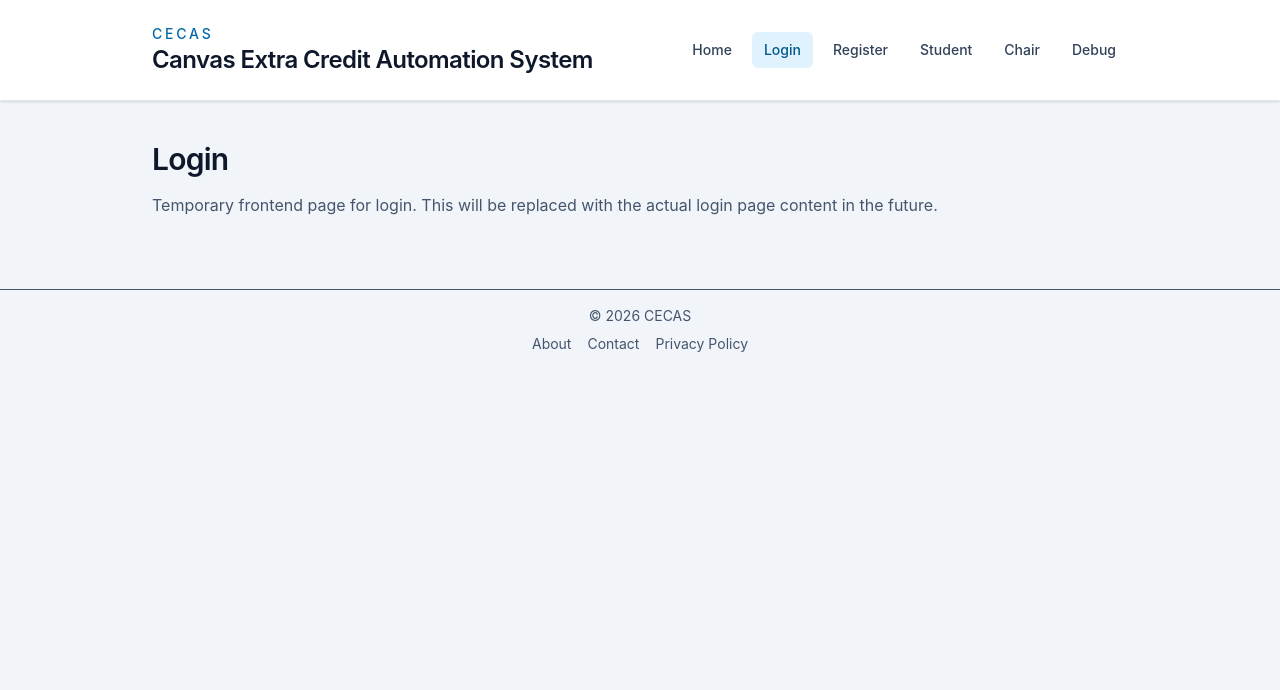
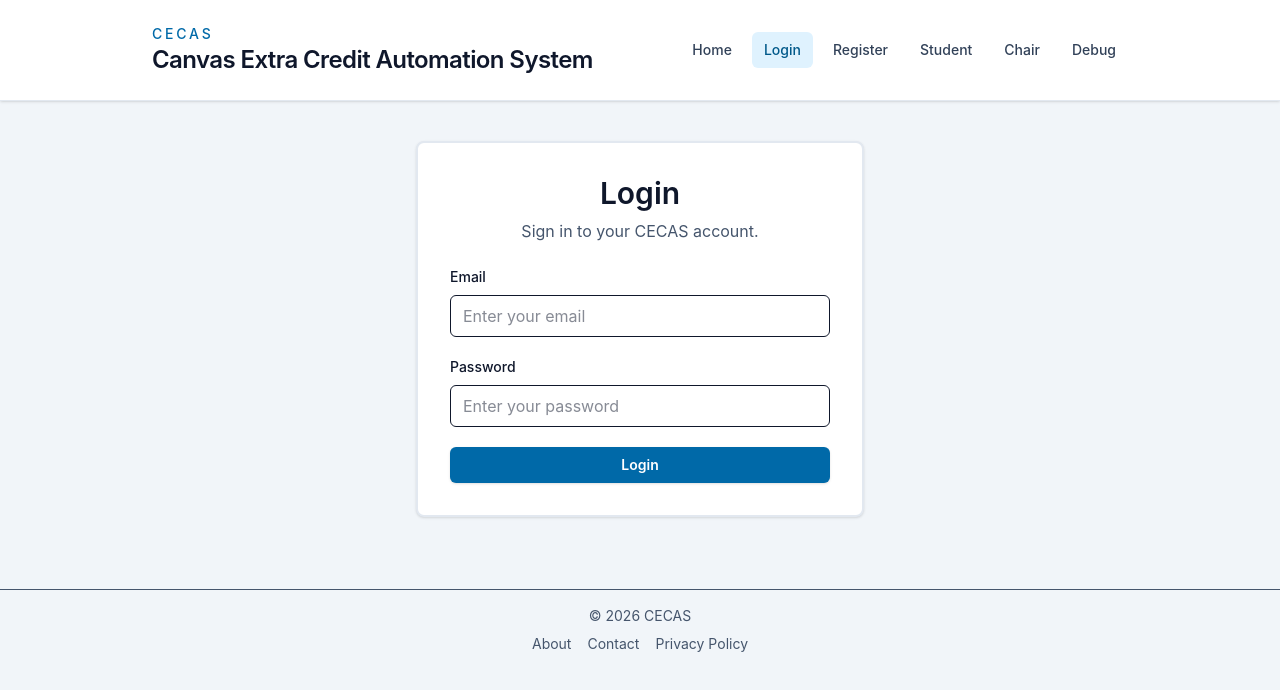
Before and after one commit to RafaelRG9/cecas-practicum-portfolio, a React (Vite) app in the folder frontend/: page /login in a window 1280 px wide. Shown: the top 690 px of the page. Built offline with nearby package versions, Linux system fonts and the light colour scheme; no server answers.

Commit message:
Feature/login page v2 (#112)
* Add login page UI and authentication scaffolding

* implement login page and authentication flow

* Address review feedback for login page

* back to backend:8080

```diff
--- a/frontend/src/App.tsx
+++ b/frontend/src/App.tsx
@@ -7,7 +7,7 @@ import LoginPage from './pages/LoginPage'
 import NotFoundPage from './pages/NotFoundPage'
 import RegisterPage from './pages/RegisterPage'
 import StudentPage from './pages/StudentPage'
-import CsrfInitializer from './components/CsrfInitializer'
+import CsrfInitializer from './components/app/CsrfInitializer'
 export default function App() {
   return (
     <>
--- a/frontend/src/components/CsrfInitializer.tsx
+++ b/frontend/src/components/app/CsrfInitializer.tsx
@@ -1,5 +1,5 @@
 import { useEffect } from 'react'
-import CsrfService from '../services/CsrfService'
+import CsrfService from '../../services/CsrfService'
 
 
 export default function CsrfInitializer() {
--- /dev/null
+++ b/frontend/src/components/ui/Button.tsx
@@ -0,0 +1,22 @@
+import type {
+    ButtonHTMLAttributes,
+    PropsWithChildren,
+} from "react";
+
+type ButtonProps =
+    PropsWithChildren<ButtonHTMLAttributes<HTMLButtonElement>>;
+
+export default function Button({
+    className = "",
+    children,
+    ...props
+}: ButtonProps) {
+    return (
+        <button
+            {...props}
+            className={`rounded-md bg-sky-700 px-4 py-2 text-sm font-semibold text-white shadow-sm transition hover:bg-sky-800 disabled:cursor-not-allowed disabled:bg-slate-400 ${className}`}
+        >
+            {children}
+        </button>
+    );
+}
--- /dev/null
+++ b/frontend/src/hooks/useLogin.ts
@@ -0,0 +1,80 @@
+import { useState } from "react";
+import { useNavigate } from "react-router-dom";
+import authService from "../services/authService";
+
+const delay = (ms: number) =>
+  new Promise((resolve) => setTimeout(resolve, ms));
+
+export function useLogin() {
+  const navigate = useNavigate();
+
+  const [email, setEmail] = useState("");
+  const [password, setPassword] = useState("");
+
+  const [loading, setLoading] = useState(false);
+  const [error, setError] = useState("");
+  const [success, setSuccess] = useState(false);
+
+  async function handleSubmit(e: React.FormEvent) {
+    e.preventDefault();
+
+    setError("");
+    setSuccess(false);
+
+    if (!email.trim()) {
+      setError("Email is required.");
+      return;
+    }
+
+    if (!password.trim()) {
+      setError("Password is required.");
+      return;
+    }
+
+    setLoading(true);
+
+    try {
+      const response = await authService.login({
+        email,
+        password,
+      });
+
+      setSuccess(true);
+      await delay(1000);
+
+      switch (response.role) {
+        case "STUDENT":
+          navigate("/student");
+          break;
+
+        case "CHAIR":
+          navigate("/chair");
+          break;
+
+        default:
+          navigate("/");
+      }
+    } catch (err) {
+      setSuccess(false);
+
+      if (err instanceof Error) {
+        setError(err.message);
+      } else {
+        setError("An unexpected error occurred.");
+      }
+    } finally {
+      setLoading(false);
+    }
+  }
+
+  return {
+    email,
+    password,
+    loading,
+    error,
+    success,
+    setEmail,
+    setPassword,
+    handleSubmit,
+  };
+}
--- a/frontend/src/pages/LoginPage.tsx
+++ b/frontend/src/pages/LoginPage.tsx
@@ -1,10 +1,94 @@
+import Button from "../components/ui/Button";
+import { useLogin } from "../hooks/useLogin";
+
 export default function LoginPage() {
+    const {
+        email,
+        password,
+        loading,
+        error,
+        success,
+        setEmail,
+        setPassword,
+        handleSubmit,
+    } = useLogin();
+
     return (
-        <section className="space-y-4">
-            <h1 className="text-3xl font-semibold tracking-tight">Login</h1>
-            <p className="text-slate-600">
-                Temporary frontend page for login. This will be replaced with the actual login page content in the future.
-            </p>
-        </section>
-    )
+        <div className="mx-auto max-w-md">
+
+            <div
+                className={`rounded-lg bg-white p-8 shadow-sm border-2 transition-colors ${
+                    success
+                        ? "border-green-500"
+                        : error
+                            ? "border-red-500"
+                            : "border-slate-200"
+                    }`}
+            >
+
+
+                <h1 className="mb-2 text-center text-3xl font-semibold">
+                    Login
+                </h1>
+
+                <p className="mb-6 text-center text-slate-600">
+                    Sign in to your CECAS account.
+                </p>
+
+                <form className="space-y-5" onSubmit={handleSubmit}>
+                    <div>
+                        <label
+                            htmlFor="email"
+                            className="mb-2 block text-sm font-medium"
+                        >
+                            Email
+                        </label>
+
+                        <input
+                            id="email"
+                            type="email"
+                            value={email}
+                            onChange={(e) => setEmail(e.target.value)}
+                            className="w-full rounded-md border px-3 py-2 focus:border-blue-500 focus:outline-none"
+                            placeholder="Enter your email"
+                            required
+                        />
+                    </div>
+
+                    <div>
+                        <label
+                            htmlFor="password"
+                            className="mb-2 block text-sm font-medium"
+                        >
+                            Password
+                        </label>
+
+                        <input
+                            id="password"
+                            type="password"
+                            value={password}
+                            onChange={(e) => setPassword(e.target.value)}
+                            className="w-full rounded-md border px-3 py-2 focus:border-blue-500 focus:outline-none"
+                            placeholder="Enter your password"
+                            required
+                        />
+                    </div>
+
+                    {error && (
+                        <p className="text-sm text-red-600">
+                            {error}
+                        </p>
+                    )}
+
+                    <Button
+                        type="submit"
+                        disabled={loading}
+                        className="w-full"
+                    >
+                        {loading ? "Signing In..." : "Login"}
+                    </Button>
+                </form>
+            </div>
+        </div>
+    );
 }
--- /dev/null
+++ b/frontend/src/services/authService.ts
@@ -0,0 +1,121 @@
+import type {
+  ChangePasswordRequest,
+  CurrentUserResponse,
+  LoginRequest,
+  RegisterRequest,
+} from '../types/auth.types';
+import csrfService from './CsrfService';
+
+class AuthService {
+  private readonly AUTH_BASE = '/api/auth';
+  private readonly USER_BASE = '/api/users';
+
+  /**
+   * Register new user
+   */
+  async register(payload: RegisterRequest): Promise<CurrentUserResponse> {
+    await csrfService.init();
+
+    const res = await csrfService.fetch(`${this.AUTH_BASE}/register`, {
+      method: 'POST',
+      headers: { 'Content-Type': 'application/json' },
+      body: JSON.stringify(payload),
+    });
+
+    if (!res.ok) {
+      throw new Error(`Register failed (${res.status})`);
+    }
+
+    return (await res.json()) as CurrentUserResponse;
+  }
+
+  /**
+   * Login user
+   */
+  async login(payload: LoginRequest): Promise<CurrentUserResponse> {
+    await csrfService.init();
+
+    const res = await csrfService.fetch(`${this.AUTH_BASE}/login`, {
+      method: 'POST',
+      headers: { 'Content-Type': 'application/json' },
+      body: JSON.stringify(payload),
+    });
+
+    if (!res.ok) {
+      throw new Error(`Login failed (${res.status})`);
+    }
+
+    return (await res.json()) as CurrentUserResponse;
+  }
+
+  /**
+   * Get current session user
+   */
+  async fetchCurrentUser(): Promise<CurrentUserResponse> {
+    const res = await csrfService.fetch(`${this.AUTH_BASE}/me`);
+
+    if (!res.ok) {
+      throw new Error(`Fetch current user failed (${res.status})`);
+    }
+
+    return (await res.json()) as CurrentUserResponse;
+  }
+
+  /**
+   * Logout user
+   */
+  async logout(): Promise<void> {
+    await csrfService.init();
+
+    const res = await csrfService.fetch(`${this.AUTH_BASE}/logout`, {
+      method: 'POST',
+    });
+
+    if (!res.ok) {
+      throw new Error(`Logout failed (${res.status})`);
+    }
+  }
+
+  /**
+   * Change password
+   */
+async changePassword(payload: ChangePasswordRequest): Promise<string> {
+  await csrfService.init();
+
+  const res = await csrfService.fetch(`${this.USER_BASE}/change-password`, {
+    method: 'POST',
+    headers: { 'Content-Type': 'application/json' },
+    body: JSON.stringify(payload),
+  });
+
+  if (!res.ok) {
+    const msg = await res.text();
+    throw new Error(`Change password failed (${res.status}): ${msg}`);
+  }
+
+  return await res.text();
+}
+
+/**
+ * Force change password (for chair)
+ */
+async forceChangePassword(payload: ChangePasswordRequest): Promise<string> {
+  await csrfService.init();
+
+  const res = await csrfService.fetch(`${this.USER_BASE}/force-change-password`, {
+    method: 'POST',
+    headers: { 'Content-Type': 'application/json' },
+    body: JSON.stringify(payload),
+  });
+
+  if (!res.ok) {
+    const msg = await res.text();
+    throw new Error(`Force change password failed (${res.status}): ${msg}`);
+  }
+
+  return await res.text();
+}
+}
+
+const authService = new AuthService();
+export default authService;
```
Also changed, not shown: frontend/src/types/_auth.ts (added, +10 -0 lines).
